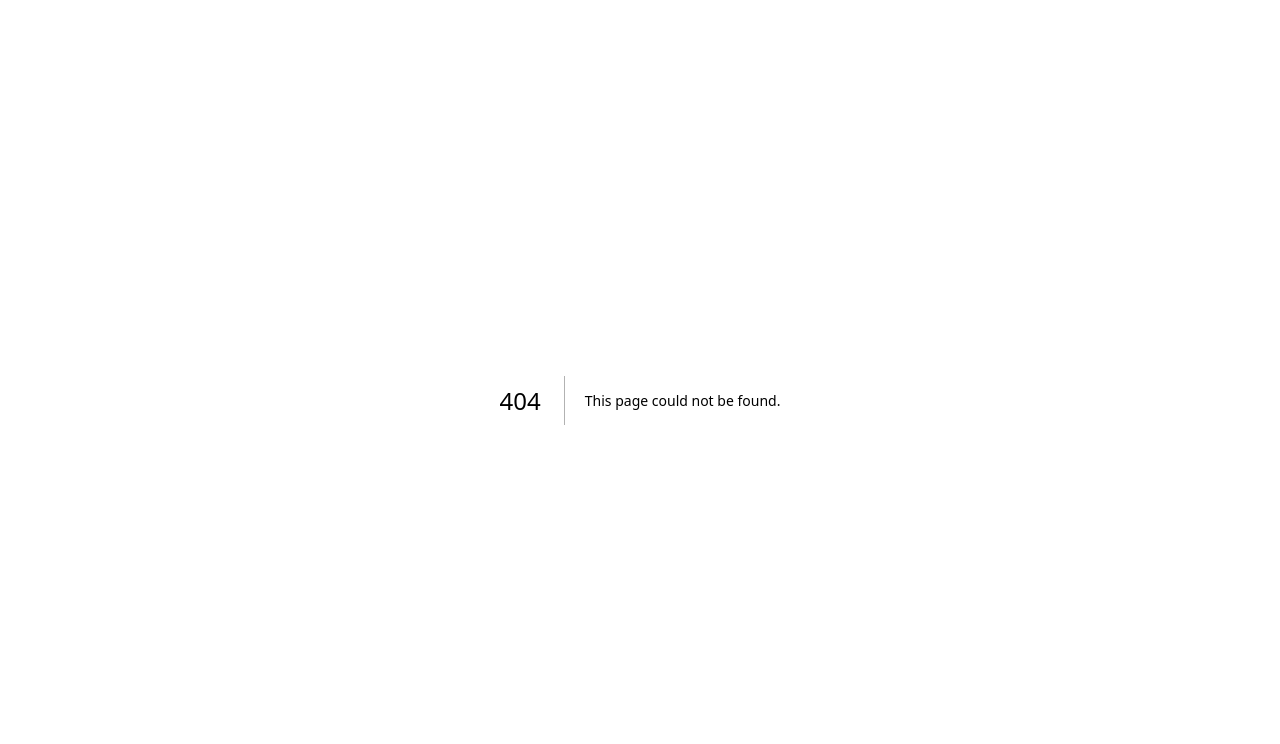
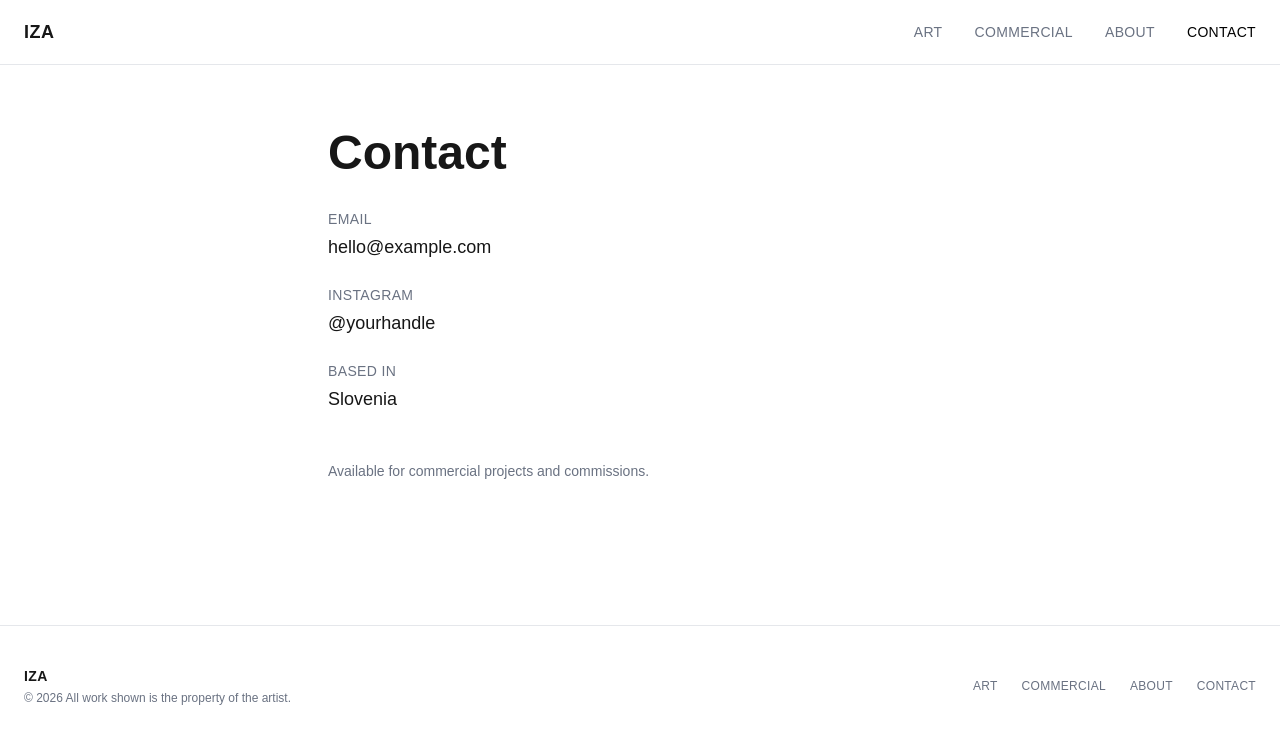
Before and after one commit to LarNikolaj/iza-spletna-stran, a Next.js app: page /contact in a window 1280 px wide. Before the commit this address had no page. Shown: the top 744 px of the page. Built offline with nearby package versions, Linux system fonts and the light colour scheme.

Commit message:
Add header, footer, about and contact pages, split landing

```diff
--- /dev/null
+++ b/app/[category]/page.js
@@ -0,0 +1,81 @@
+import Image from 'next/image'
+import Link from 'next/link'
+import { notFound } from 'next/navigation'
+import { client } from '@/sanity/lib/client'
+import { urlFor } from '@/sanity/lib/image'
+import { projectsByCategoryQuery } from '@/sanity/lib/queries'
+
+export const revalidate = 60
+
+// Tells Next.js which category values are valid URLs
+export async function generateStaticParams() {
+  return [{ category: 'art' }, { category: 'commercial' }]
+}
+
+// Sets the browser tab title based on category
+export async function generateMetadata({ params }) {
+  const { category } = await params
+  const title = category.charAt(0).toUpperCase() + category.slice(1)
+  return { title: `${title} — Iza` }
+}
+
+export default async function CategoryPage({ params }) {
+  const { category } = await params
+
+  if (category !== 'art' && category !== 'commercial') {
+    notFound()
+  }
+
+  const projects = await client.fetch(projectsByCategoryQuery, { category })
+
+  const heading = category === 'art' ? 'Art' : 'Commercial'
+
+  return (
+    <main className="min-h-screen p-8 max-w-7xl mx-auto">
+      <Link href="/" className="text-sm text-gray-500 hover:text-black">
+        ← Home
+      </Link>
+
+      <header className="mt-8 mb-12">
+        <h1 className="text-5xl font-bold">{heading}</h1>
+        <p className="text-sm text-gray-500 mt-2">
+          {projects.length} {projects.length === 1 ? 'project' : 'projects'}
+        </p>
+      </header>
+
+      {projects.length === 0 ? (
+        <p className="text-gray-500">No projects yet in this category.</p>
+      ) : (
+        <div className="grid grid-cols-1 md:grid-cols-2 lg:grid-cols-3 gap-6">
+          {projects.map((project) => (
+            <Link
+              key={project._id}
+              href={`/${project.category}/${project.slug}`}
+              className="group"
+            >
+              <div className="relative aspect-[4/5] overflow-hidden bg-gray-100">
+                {project.coverImage && (
+                  <Image
+                    src={urlFor(project.coverImage).width(800).url()}
+                    alt={project.title}
+                    fill
+                    className="object-cover transition-transform duration-500 group-hover:scale-105"
+                    sizes="(max-width: 768px) 100vw, (max-width: 1200px) 50vw, 33vw"
+                  />
+                )}
+              </div>
+              <div className="mt-2">
+                <h2 className="text-lg">{project.title}</h2>
+                {project.date && (
+                  <p className="text-sm text-gray-500">
+                    {new Date(project.date).toLocaleDateString('en-US', { year: 'numeric' })}
+                  </p>
+                )}
+              </div>
+            </Link>
+          ))}
+        </div>
+      )}
+    </main>
+  )
+}
--- /dev/null
+++ b/app/contact/page.js
@@ -0,0 +1,26 @@
+export const metadata = {
+  title: "Contact",
+};
+
+export default function ContactPage() {
+  return (
+    <main className="max-w-2xl mx-auto px-6 py-16">
+      <h1 className="text-5xl font-bold mb-8">Contact</h1>
+      <div className="space-y-6 text-lg">
+        <div>
+          <p className="text-sm uppercase tracking-wide text-gray-500 mb-1">Email</p>
+          <a href="mailto:hello@example.com" className="hover:underline">hello@example.com</a>
+        </div>
+        <div>
+          <p className="text-sm uppercase tracking-wide text-gray-500 mb-1">Instagram</p>
+          <a href="https://instagram.com/yourhandle" target="_blank" rel="noopener noreferrer" className="hover:underline">@yourhandle</a>
+        </div>
+        <div>
+          <p className="text-sm uppercase tracking-wide text-gray-500 mb-1">Based in</p>
+          <p>Slovenia</p>
+        </div>
+      </div>
+      <p className="text-sm text-gray-500 mt-12">Available for commercial projects and commissions.</p>
+    </main>
+  );
+}
--- a/app/layout.js
+++ b/app/layout.js
@@ -1,5 +1,7 @@
 import { Geist, Geist_Mono } from "next/font/google";
 import "./globals.css";
+import Header from "../components/Header";
+import Footer from "../components/Footer";
 
 const geistSans = Geist({
   variable: "--font-geist-sans",
@@ -12,17 +14,20 @@ const geistMono = Geist_Mono({
 });
 
 export const metadata = {
-  title: "Create Next App",
-  description: "Generated by create next app",
+  title: "Iza — Photography & Art",
+  description: "Personal art and commercial photography.",
 };
 
 export default function RootLayout({ children }) {
   return (
-    <html
-      lang="en"
-      className={`${geistSans.variable} ${geistMono.variable} h-full antialiased`}
-    >
-      <body className="min-h-full flex flex-col">{children}</body>
+    <html lang="en">
+      <body
+        className={`${geistSans.variable} ${geistMono.variable} min-h-full flex flex-col bg-white text-black antialiased`}
+      >
+        <Header />
+        <div className="flex-1">{children}</div>
+        <Footer />
+      </body>
     </html>
   );
 }
--- a/app/page.js
+++ b/app/page.js
@@ -2,48 +2,64 @@ import Image from 'next/image'
 import Link from 'next/link'
 import { client } from '@/sanity/lib/client'
 import { urlFor } from '@/sanity/lib/image'
-import { allProjectsQuery } from '@/sanity/lib/queries'
+import { groq } from 'next-sanity'
 
-export const revalidate = 60 // rebuild the page every 60 seconds at most
+export const revalidate = 60
+
+// Get one cover image per category to use as the panel background
+const landingQuery = groq`{
+  "art": *[_type == "project" && category == "art" && defined(coverImage)] | order(date desc, _createdAt desc)[0]{ coverImage, title },
+  "commercial": *[_type == "project" && category == "commercial" && defined(coverImage)] | order(date desc, _createdAt desc)[0]{ coverImage, title }
+}`
 
 export default async function Home() {
-  const projects = await client.fetch(allProjectsQuery)
+  const { art, commercial } = await client.fetch(landingQuery)
 
   return (
-    <main className="min-h-screen p-8">
-      <h1 className="text-4xl font-bold mb-8">All Projects</h1>
-
-      {projects.length === 0 ? (
-        <p>No projects yet. Add one in the Studio.</p>
-      ) : (
-        <div className="grid grid-cols-1 md:grid-cols-2 lg:grid-cols-3 gap-6">
-          {projects.map((project) => (
+    <main className="h-screen w-screen flex flex-col md:flex-row overflow-hidden">
+      {/* ART PANEL */}
       <Link
-              key={project._id}
-              href={`/${project.category}/${project.slug}`}
-              className="group"
+        href="/art"
+        className="relative group flex-1 overflow-hidden bg-black"
       >
-              <div className="relative aspect-[4/5] overflow-hidden bg-gray-100">
-                {project.coverImage && (
+        {art?.coverImage && (
           <Image
-                    src={urlFor(project.coverImage).width(800).url()}
-                    alt={project.title}
+            src={urlFor(art.coverImage).width(1600).url()}
+            alt=""
             fill
-                    className="object-cover transition-transform duration-500 group-hover:scale-105"
-                    sizes="(max-width: 768px) 100vw, (max-width: 1200px) 50vw, 33vw"
+            className="object-cover opacity-60 transition-all duration-700 group-hover:opacity-80 group-hover:scale-105"
+            sizes="(max-width: 768px) 100vw, 50vw"
+            priority
           />
         )}
-              </div>
-              <div className="mt-2">
-                <h2 className="text-lg">{project.title}</h2>
-                <p className="text-sm text-gray-500 uppercase tracking-wide">
-                  {project.category}
-                </p>
+        <div className="absolute inset-0 flex items-center justify-center">
+          <h2 className="text-white text-6xl md:text-8xl font-bold tracking-wider transition-transform duration-500 group-hover:scale-110">
+            ART
+          </h2>
         </div>
       </Link>
-          ))}
+
+      {/* COMMERCIAL PANEL */}
+      <Link
+        href="/commercial"
+        className="relative group flex-1 overflow-hidden bg-black"
+      >
+        {commercial?.coverImage && (
+          <Image
+            src={urlFor(commercial.coverImage).width(1600).url()}
+            alt=""
+            fill
+            className="object-cover opacity-60 transition-all duration-700 group-hover:opacity-80 group-hover:scale-105"
+            sizes="(max-width: 768px) 100vw, 50vw"
+            priority
+          />
+        )}
+        <div className="absolute inset-0 flex items-center justify-center">
+          <h2 className="text-white text-6xl md:text-8xl font-bold tracking-wider transition-transform duration-500 group-hover:scale-110">
+            COMMERCIAL
+          </h2>
         </div>
-      )}
+      </Link>
     </main>
   )
 }
--- /dev/null
+++ b/components/Footer.js
@@ -0,0 +1,23 @@
+import Link from 'next/link'
+
+export default function Footer() {
+  const year = new Date().getFullYear()
+
+  return (
+    <footer className="border-t border-gray-200 mt-20">
+      <div className="max-w-7xl mx-auto px-6 py-10 flex flex-col md:flex-row gap-6 items-start md:items-center justify-between">
+        <div>
+          <p className="text-sm font-bold tracking-wide">IZA</p>
+          <p className="text-xs text-gray-500 mt-1">© {year} All work shown is the property of the artist.</p>
+        </div>
+
+        <nav className="flex flex-wrap gap-6 text-xs uppercase tracking-wide text-gray-500">
+          <Link href="/art" className="hover:text-black">Art</Link>
+          <Link href="/commercial" className="hover:text-black">Commercial</Link>
+          <Link href="/about" className="hover:text-black">About</Link>
+          <Link href="/contact" className="hover:text-black">Contact</Link>
+        </nav>
+      </div>
+    </footer>
+  )
+}
--- /dev/null
+++ b/components/Header.js
@@ -0,0 +1,53 @@
+'use client'
+
+import Link from 'next/link'
+import { usePathname } from 'next/navigation'
+import { useState } from 'react'
+
+export default function Header() {
+  const pathname = usePathname()
+  const [open, setOpen] = useState(false)
+
+  if (pathname === '/') return null
+
+  const linkClass = (active) =>
+    `text-sm uppercase tracking-wide hover:text-black transition-colors ${
+      active ? 'text-black' : 'text-gray-500'
+    }`
+
+  const close = () => setOpen(false)
+
+  return (
+    <header className="sticky top-0 z-50 bg-white border-b border-gray-200">
+      <div className="max-w-7xl mx-auto px-6 h-16 flex items-center justify-between">
+        <Link href="/" className="text-lg font-bold tracking-wide" onClick={close}>IZA</Link>
+
+        <nav className="hidden md:flex items-center gap-8">
+          <Link href="/art" className={linkClass(pathname.startsWith('/art'))}>Art</Link>
+          <Link href="/commercial" className={linkClass(pathname.startsWith('/commercial'))}>Commercial</Link>
+          <Link href="/about" className={linkClass(pathname === '/about')}>About</Link>
+          <Link href="/contact" className={linkClass(pathname === '/contact')}>Contact</Link>
+        </nav>
+
+        <button
+          onClick={() => setOpen(!open)}
+          className="md:hidden flex flex-col gap-1.5 p-2"
+          aria-label="Menu"
+        >
+          <span className={`block w-6 h-0.5 bg-black transition-transform ${open ? 'rotate-45 translate-y-2' : ''}`} />
+          <span className={`block w-6 h-0.5 bg-black transition-opacity ${open ? 'opacity-0' : ''}`} />
+          <span className={`block w-6 h-0.5 bg-black transition-transform ${open ? '-rotate-45 -translate-y-2' : ''}`} />
+        </button>
+      </div>
+
+      {open && (
+        <nav className="md:hidden border-t border-gray-200 px-6 py-4 flex flex-col gap-4">
+          <Link href="/art" onClick={close} className={linkClass(pathname.startsWith('/art'))}>Art</Link>
+          <Link href="/commercial" onClick={close} className={linkClass(pathname.startsWith('/commercial'))}>Commercial</Link>
+          <Link href="/about" onClick={close} className={linkClass(pathname === '/about')}>About</Link>
+          <Link href="/contact" onClick={close} className={linkClass(pathname === '/contact')}>Contact</Link>
+        </nav>
+      )}
+    </header>
+  );
+}
--- a/jsconfig.json
+++ b/jsconfig.json
@@ -1,5 +1,6 @@
 {
   "compilerOptions": {
+    "baseUrl": ".",
     "paths": {
       "@/*": ["./*"]
     }
--- a/sanity/lib/image.js
+++ b/sanity/lib/image.js
@@ -1,8 +1,6 @@
-import createImageUrlBuilder from '@sanity/image-url'
-
+import { createImageUrlBuilder } from '@sanity/image-url'
 import { dataset, projectId } from '../env'
 
-// https://www.sanity.io/docs/image-url
 const builder = createImageUrlBuilder({ projectId, dataset })
 
 export const urlFor = (source) => {
```
Also changed, not shown: app/about/page.js (added). Lines whose indentation alone changed are shown as unchanged.
